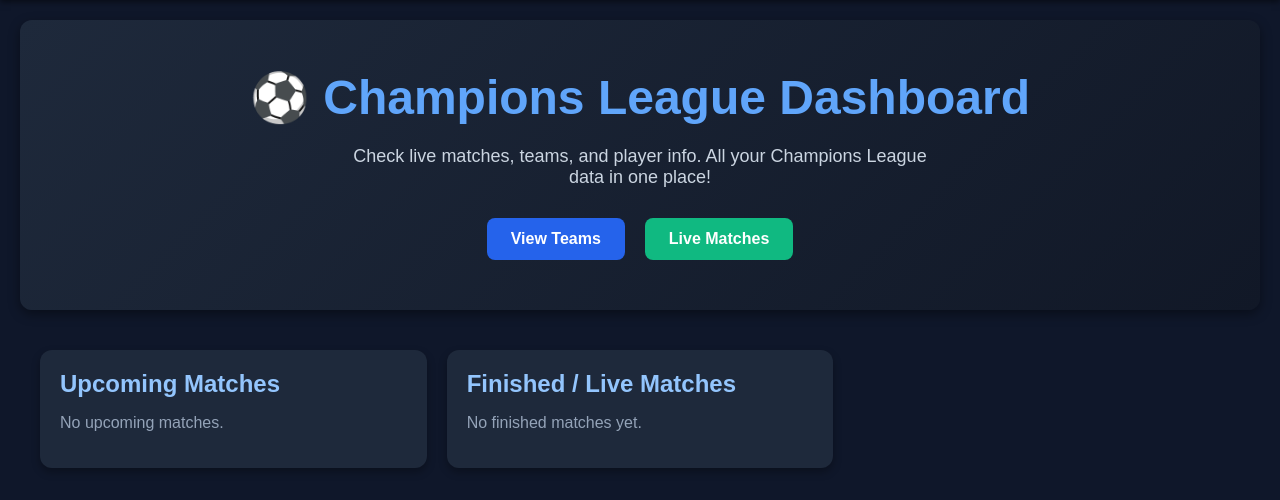
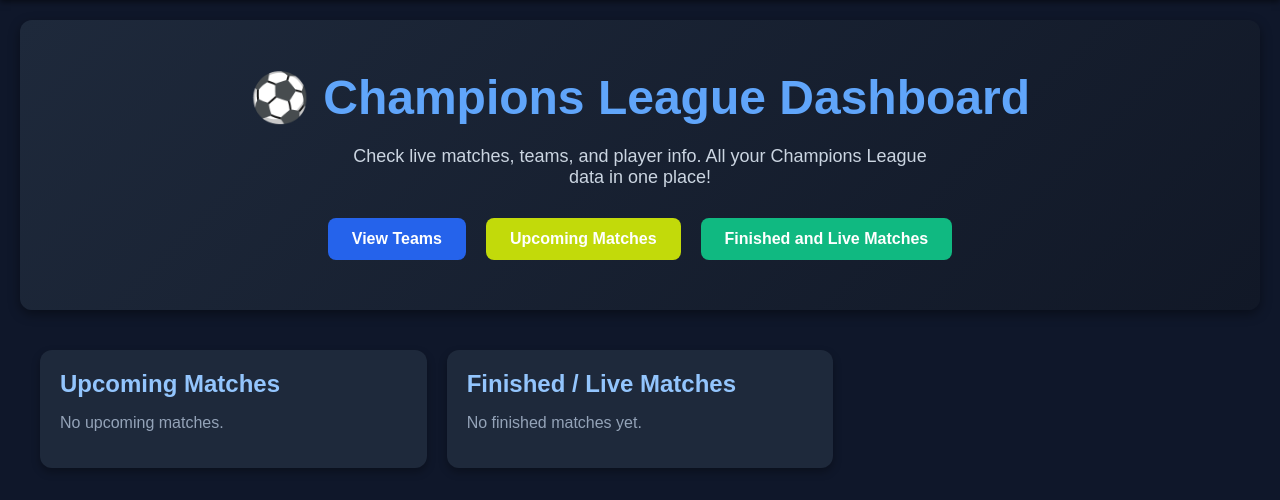
Before and after one commit to zivaflalo/ucl_app, a Flask app: page / in a window 1280 px wide. Shown: the part 58-558 px from the top of the page. Run offline with Flask 3, Linux system fonts and the light colour scheme; data that the repository does not hold is empty.

Commit message:
Update navigation links in index.html for upcoming and finished matches

```diff
--- a/templates/index.html
+++ b/templates/index.html
@@ -7,7 +7,8 @@
   <p style="color:#cbd5e1; font-size:18px; max-width:600px; margin:0 auto 30px;">Check live matches, teams, and player info. All your Champions League data in one place!</p>
   <div style="display:flex; justify-content:center; gap:20px; flex-wrap:wrap;">
     <a href="/teams" style="padding:12px 24px; background:#2563eb; color:#fff; border-radius:8px; text-decoration:none; font-weight:bold; transition:0.2s;">View Teams</a>
-    <a href="/matches" style="padding:12px 24px; background:#10b981; color:#fff; border-radius:8px; text-decoration:none; font-weight:bold; transition:0.2s;">Live Matches</a>
+    <a href="/upcoming" style="padding:12px 24px; background:#c2da0a; color:#fff; border-radius:8px; text-decoration:none; font-weight:bold; transition:0.2s;">Upcoming Matches</a>
+    <a href="/finished" style="padding:12px 24px; background:#10b981; color:#fff; border-radius:8px; text-decoration:none; font-weight:bold; transition:0.2s;">Finished and Live Matches</a>
   </div>
 </div>
 
```
